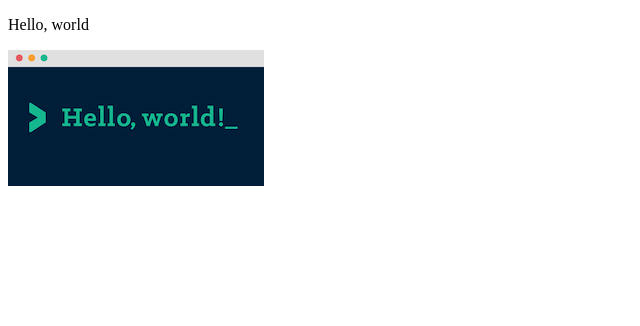
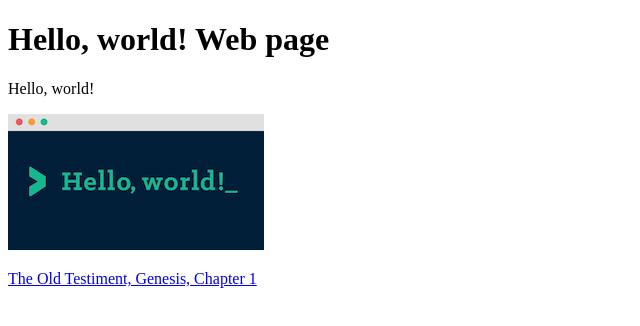
Before and after one commit to haokai-li/ICS2O-Unit1-02-HTML-hello_world, a plain HTML site: page index.html in a window 1280 px wide. Shown: the whole page, without its empty margins (0-640 px from the left). Drawn offline with Linux system fonts and the light colour scheme.

Commit message:
added the genesis.html link

```diff
--- a/index.html
+++ b/index.html
@@ -2,10 +2,14 @@
 <html>
   <head>
     <meta charset="utf-8">
-    <title>My First Web page!</title>
+    <title>My Second Web page!</title>
   </head>
   <body>
-    <p>Hello, world</p>
+    <h1>Hello, world! Web page</h1>
+    <p>Hello, world!</p>
     <img src="./image/hello_world.png" alt="Hello, World!">
+    <p>
+      <a href="./genesis.html">The Old Testiment, Genesis, Chapter 1</a>
+    </p>
   </body>
 </html>
```
